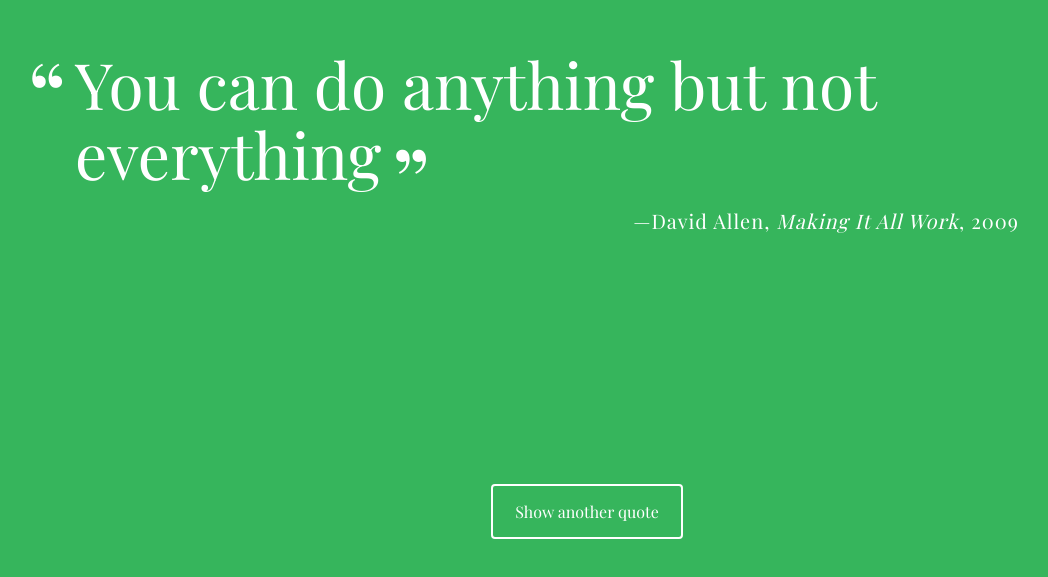
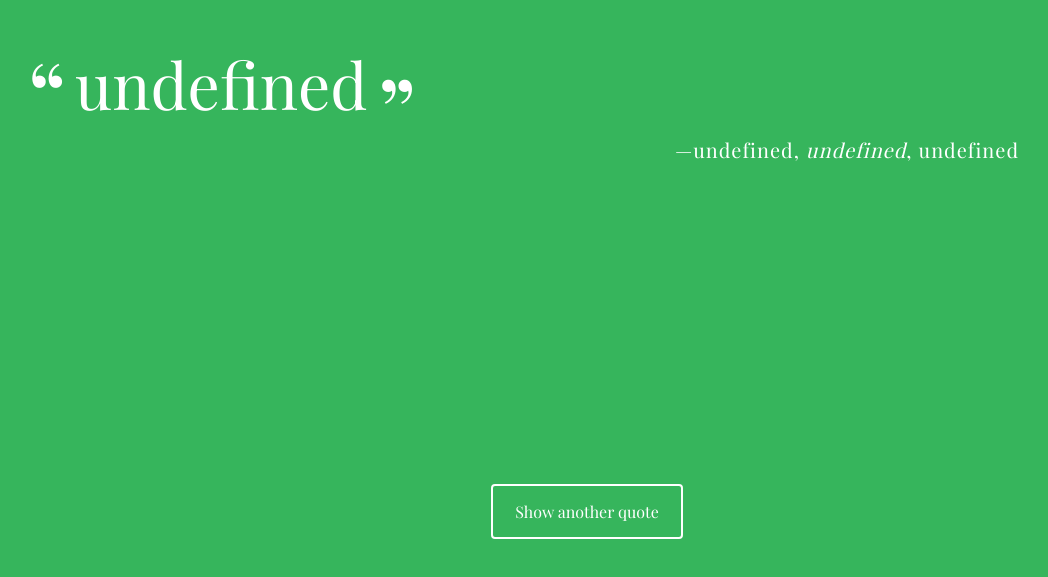
Before and after one commit to maddiewk/techdegree_project1, a plain HTML site: page index.html in a window 1280 px wide. Shown: the part 111-688 px from the top of the page, without its empty margins (53-1101 px from the left). Drawn offline with nearby package versions, Linux system fonts and the light colour scheme; a web font is replaced by a local one.

Commit message:
Trial and error

```diff
--- a/index.html
+++ b/index.html
@@ -10,8 +10,7 @@
 <body>
   <div class="container">
     <div id="quote-box">
-      <p class="quote">You can do anything but not everything</p>
-      <p class="source">David Allen<span class="citation">Making It All Work</span><span class="year">2009</span></p>
+
     </div>
     <button id="loadQuote">Show another quote</button>
   </div>
--- a/js/script.js
+++ b/js/script.js
@@ -45,22 +45,21 @@ var quotes = [
   }
 ];
 
-var random;
-
 // display random quote
 function getRandomQuote() {
-  for( var i = 0; i <= quotes.length; i += 1 ) {
-    random = Math.floor((Math.random() * quotes.length) + 1);
-    return random;
+    Math.floor(Math.random() * quotes.length);
+    return getRandomQuote;
   }
 
+// organize quotes and print to page
+function printQuote () {
+  var random = getRandomQuote();
+
+  var html = '<p class="quote">' + random.quote + '</p>';
+  html += '<p class="source">' + random.source;
+  html += '<span class="citation">' + random.citation + '</span>';
+  html += '<span class="year">' + random.year + '</span>';
+  html += '<span class="tag"' + random.tag + '</span></p>';
+  document.getElementById('quote-box').innerHTML = html;
 }
-// organize quotes and print to page
-function printQuote (getRandomQuote) {
-  <p class="quote"> [quote here] </p>
-<p class="source"> [source here]
-  <span class="citation"> [citation here] </span>
-  <span class="year"> [year here] </span>
-</p>
-}
-printQuote(); //print out quote
+printQuote(); //call the function and print out quote
```
